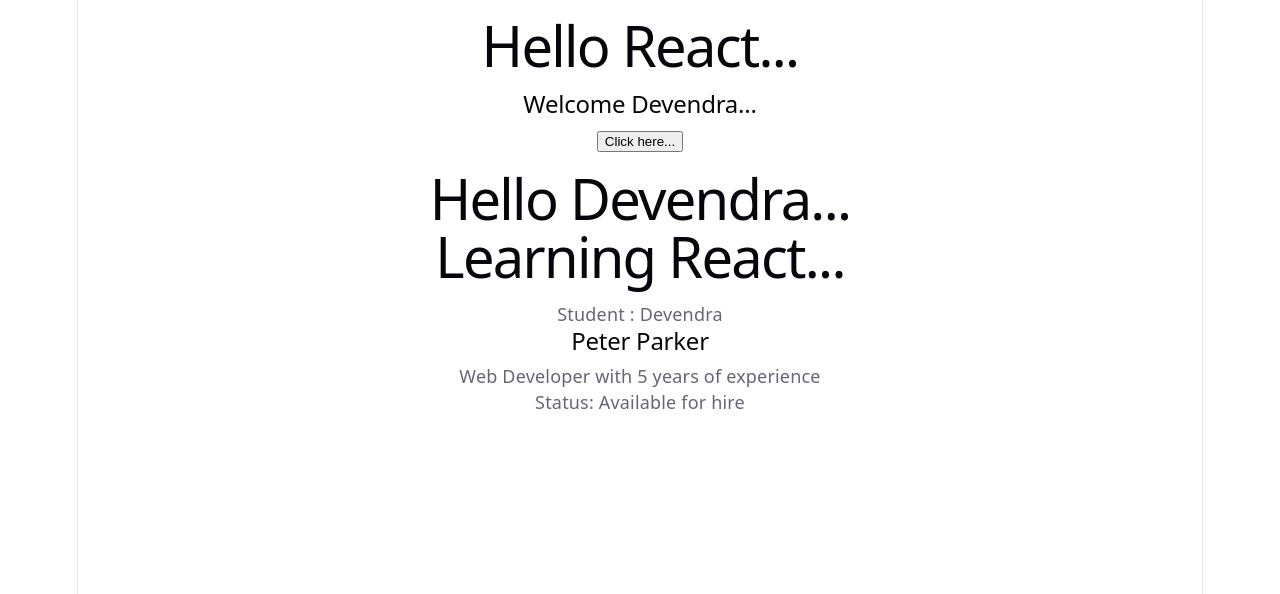
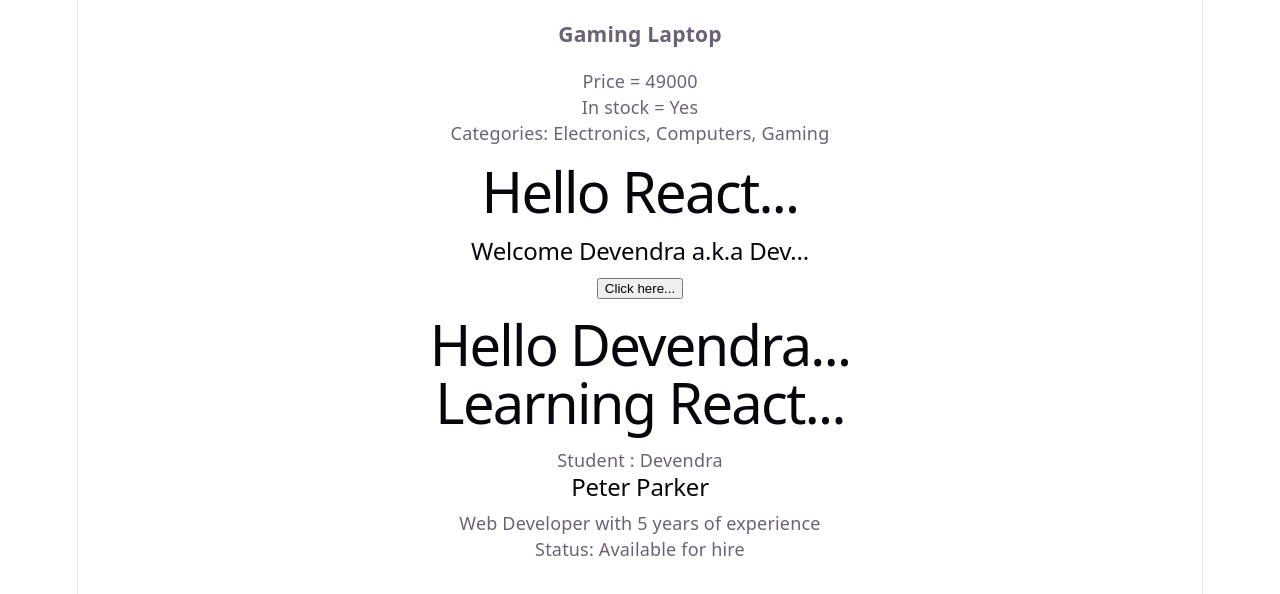
Before and after one commit to devendrarajput19/React_Projects, a React (Vite) app in the folder Basic Programs/React Essentials/1 - React_Components_And_Props/React_props/: page / in a window 1280 px wide. Shown: the top 594 px of the page. Built offline with nearby package versions, Linux system fonts and the light colour scheme.

Commit message:
React - Props - Part 1

```diff
--- a/Basic Programs/React Essentials/1 - React_Components_And_Props/React_props/src/App.jsx
+++ b/Basic Programs/React Essentials/1 - React_Components_And_Props/React_props/src/App.jsx
@@ -4,12 +4,19 @@ import { Button } from "./Button";
 import { Hello } from "./Hello";
 import { UserProfile } from "./UserProfile";
 import { CandidateProfile } from "./CandidateProfile";
+import { Product } from "./Product";
 
 function App() {
   return (
     <div>
+      <Product
+        title="Gaming Laptop"
+        price={49000}
+        inStock={true}
+        categories={["Electronics", "Computers", "Gaming"]}
+      />
       <h1>Hello React...</h1>
-      <Welcome />
+      <Welcome name="Devendra" alias="Dev" />
       <Button />
       <Hello />
       <UserProfile />
--- /dev/null
+++ b/Basic Programs/React Essentials/1 - React_Components_And_Props/React_props/src/Product.jsx
@@ -0,0 +1,10 @@
+export const Product = (props) => {
+  return (
+    <div>
+      <h3>{props.title}</h3>
+      <p>Price = {props.price}</p>
+      <p>In stock = {props.inStock ? "Yes" : "No"}</p>
+      <p>Categories: {props.categories.join(", ")}</p>
+    </div>
+  );
+};
--- a/Basic Programs/React Essentials/1 - React_Components_And_Props/React_props/src/Welcome.jsx
+++ b/Basic Programs/React Essentials/1 - React_Components_And_Props/React_props/src/Welcome.jsx
@@ -1,5 +1,11 @@
-function Welcome() {
-  return <h2> Welcome Devendra...</h2>;
+function Welcome(props) {
+  console.log(props);
+  return (
+    <h2>
+      {" "}
+      Welcome {props.name} a.k.a {props.alias}...
+    </h2>
+  );
 }
 
 export default Welcome;
```
